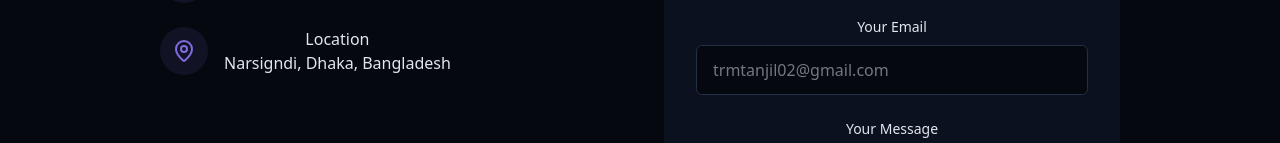
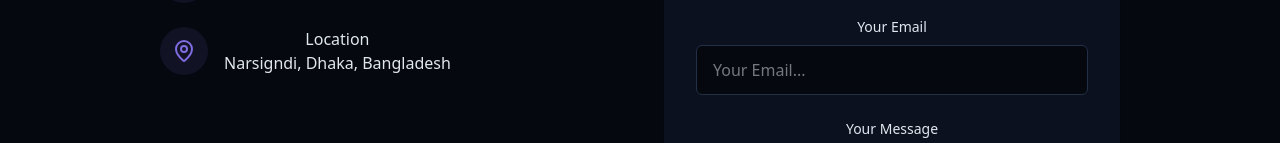
Before and after one commit to trmtanjil/my_portfolio-wevsite-, a React (Vite) app: page / in a window 1280 px wide. Shown: the part 4656-4799 px from the top of the page. Built offline with nearby package versions, Linux system fonts and the light colour scheme.

Commit message:
education  section     commit

```diff
--- a/src/Page/Components/Contacsection.jsx
+++ b/src/Page/Components/Contacsection.jsx
@@ -151,7 +151,7 @@ function Contacsection() {
                   name="email"
                   required
                   className="w-full px-4 py-3 rounded-md border border-input bg-background focus:outline-none focus:ring-2 focus:ring-primary"
-                  placeholder="trmtanjil02@gmail.com"
+                  placeholder="Your Email..."
                 />
               </div>
 
```
